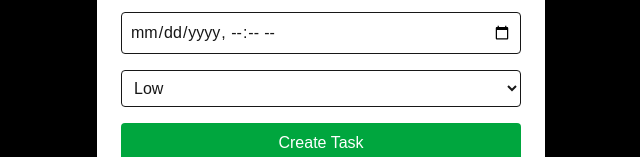
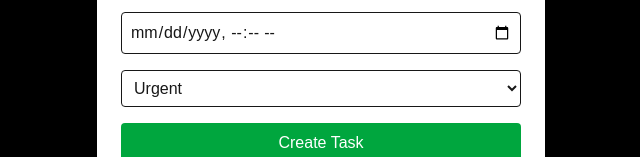
Before and after one commit to arshsb1102/TempoSort-UI, a Next.js app in the folder my-scheduler-ui/: page /components/CreateTask in a window 1280 px wide. Both pictures are taken after a click on the button "Create Task". Shown: the part 408-565 px from the top of the page, without its empty margins (319-959 px from the left). Built offline with nearby package versions, Linux system fonts and the light colour scheme.

Commit message:
Fixes to prioirty

```diff
--- a/my-scheduler-ui/src/pages/components/CreateTask.js
+++ b/my-scheduler-ui/src/pages/components/CreateTask.js
@@ -102,9 +102,10 @@ const CreateTask = () => {
                                     onChange={handleChange}
                                     className="w-full border p-2 rounded"
                                 >
-                                    <option value={0}>Low</option>
-                                    <option value={1}>Medium</option>
-                                    <option value={2}>High</option>
+                                    <option value={0}>Urgent</option>
+                                    <option value={1}>Important</option>
+                                    <option value={2}>Normal</option>
+                                    <option value={3}>Suggestive</option>
                                 </select>
                                 {error && <div className="text-red-500 text-sm">{error}</div>}
                                 <button
--- a/my-scheduler-ui/src/pages/components/TaskList.js
+++ b/my-scheduler-ui/src/pages/components/TaskList.js
@@ -81,7 +81,7 @@ const TaskList = () => {
                             Due: {new Date(task.dueAt).toLocaleString()}
                         </p>
                         <p className="text-sm text-gray-500">
-                            Priority: {["Low", "Medium", "High"][task.priority]}
+                            Priority: {["Urgent", "Important", "Normal", "Suggestive"][task.priority]}
                         </p>
                         <div className="mt-4 flex gap-2">
                             <button
@@ -141,9 +141,10 @@ const TaskList = () => {
                                 onChange={(e) => setForm({ ...form, priority: parseInt(e.target.value) })}
                                 className="w-full border p-2 rounded"
                             >
-                                <option value={0}>Low</option>
-                                <option value={1}>Medium</option>
-                                <option value={2}>High</option>
+                                <option value={0}>Urgent</option>
+                                <option value={1}>Important</option>
+                                <option value={2}>Normal</option>
+                                <option value={3}>Suggestive</option>
                             </select>
                             <button
                                 type="submit"
```
